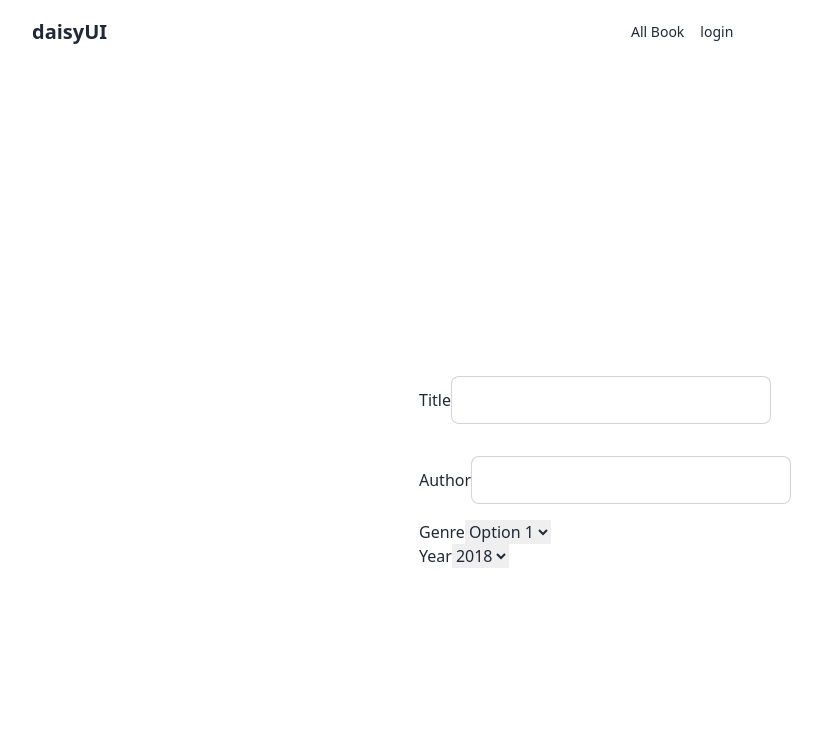
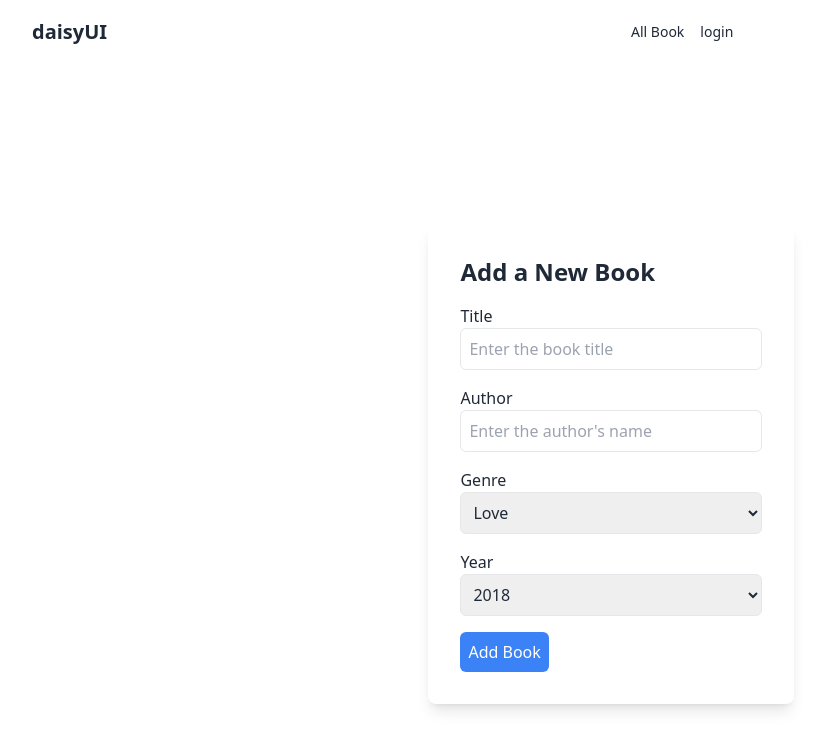
Before and after one commit to MdNadiruzzamanNibras/BookShop, a React (Vite) app: page /AddBook in a window 1280 px wide. Shown: the top 750 px of the page, without its empty margins (29-852 px from the left). Built offline with nearby package versions, Linux system fonts and the light colour scheme; no server answers.

Commit message:
add book from

```diff
--- a/src/AddNewBook.tsx/AddBook.tsx
+++ b/src/AddNewBook.tsx/AddBook.tsx
@@ -1,40 +1,62 @@
+
 
 const AddBook = () => {
+    const handleSubmit = (e: { preventDefault: () => void; }) => {
+        e.preventDefault();
+        console.log("add book");
+    }
   return (
+    <div className="flex justify-center items-center h-screen">
+      <div className="bg-white p-8 rounded-lg shadow-lg">
+        <h2 className="text-2xl font-bold mb-4">Add a New Book</h2>
+        <form className="space-y-4" onSubmit={handleSubmit}>
           <div>
-            <div className="flex justify-center items-center h-screen">
-                <div className="flex justify-center items-center">
-                    <form className="w-96 bg-base-100">
-                    <div>
-                        <label >Title</label>
-                         <input type="text" name="title"  className="input input-bordered w-full max-w-xs my-4" />
+            <label htmlFor="title">Title</label>
+            <input
+              type="text"
+              name="title"
+              id="title"
+              className="border p-2 w-full rounded-md"
+              placeholder="Enter the book title"
+            />
           </div>
           <div>
-                        <label >Author</label>
-                         <input type="text" name="author"  className="input input-bordered w-full max-w-xs my-4" />
+            <label htmlFor="author">Author</label>
+            <input
+              type="text"
+              name="author"
+              id="author"
+              className="border p-2 w-full rounded-md"
+              placeholder="Enter the author's name"
+            />
           </div>
           <div>
-      <label>Genre</label>
-      <select  name="genre" id="mySelect">
-        <option value="Love">Option 1</option>
-        <option value="any">Option 2</option>
-        <option value="option3">Option 3</option>
-        <option value="option4">Option 4</option>
-        <option value="option5">Option 5</option>
+            <label htmlFor="genre">Genre</label>
+            <select name="genre" id="genre" className="border p-2 w-full rounded-md">
+              <option value="Love">Love</option>
+              <option value="Adventure">Adventure</option>
+              <option value="Mystery">Mystery</option>
+              <option value="Science Fiction">Science Fiction</option>
+              <option value="Fantasy">Fantasy</option>
             </select>
           </div>
           <div>
-      <label>Year</label>
-      <select  name="pabulication" id="mySelect">
+            <label htmlFor="year">Year</label>
+            <select name="year" id="year" className="border p-2 w-full rounded-md">
               <option value="2018">2018</option>
-        <option value="223">2012</option>
-        <option value="1023"></option>
-
+              <option value="2012">2012</option>
+              <option value="2023">2023</option>
+              <option value="2021">2021</option>
+              <option value="2019">2019</option>
             </select>
           </div>
-
+          <button
+            type="submit"
+            className="bg-blue-500 text-white p-2 rounded-md hover:bg-blue-600"
+          >
+            Add Book
+          </button>
         </form>
-                </div>
       </div>
     </div>
   );
```
Lines whose indentation alone changed are shown as unchanged.
